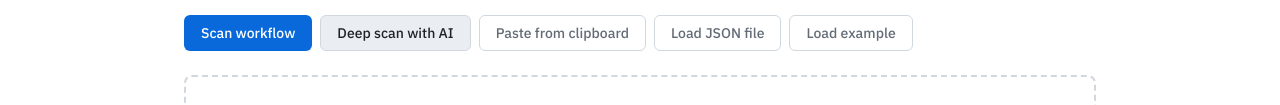
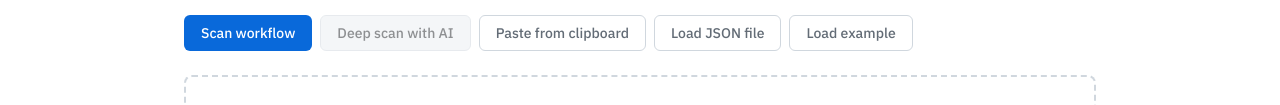
Before and after one commit to Patrickkk2005/n8n-checker, a plain HTML site: page index.html in a window 1280 px wide. Shown: the part 315-420 px from the top of the page. Drawn offline with Linux system fonts and the light colour scheme.

Commit message:
Disabling AI deep scan button

```diff
--- a/index.html
+++ b/index.html
@@ -40,7 +40,7 @@
       ></textarea>
       <div class="button-row">
         <button class="btn btn-primary" id="btn-scan">Scan workflow</button>
-        <button class="btn btn-secondary" id="btn-deep-scan">Deep scan with AI</button>
+        <button class="btn btn-secondary" id="btn-deep-scan" disabled title="AI analysis is temporarily unavailable">Deep scan with AI</button>
         <button class="btn btn-ghost" id="btn-paste">Paste from clipboard</button>
         <button class="btn btn-ghost" id="btn-load-file">Load JSON file</button>
         <button class="btn btn-ghost" id="btn-load-example">Load example</button>
```
